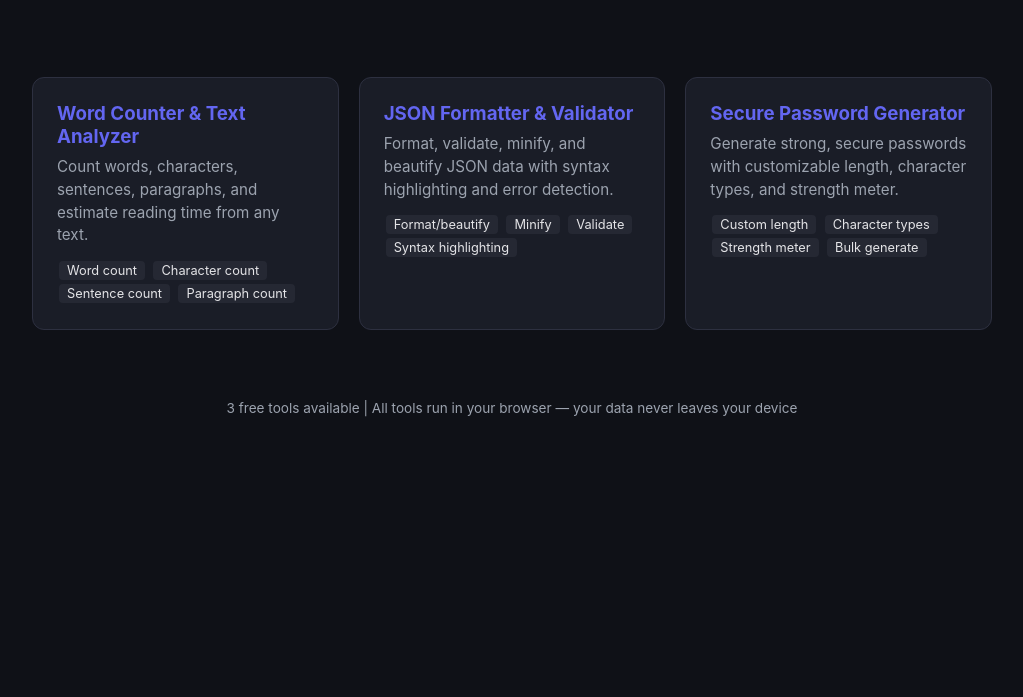
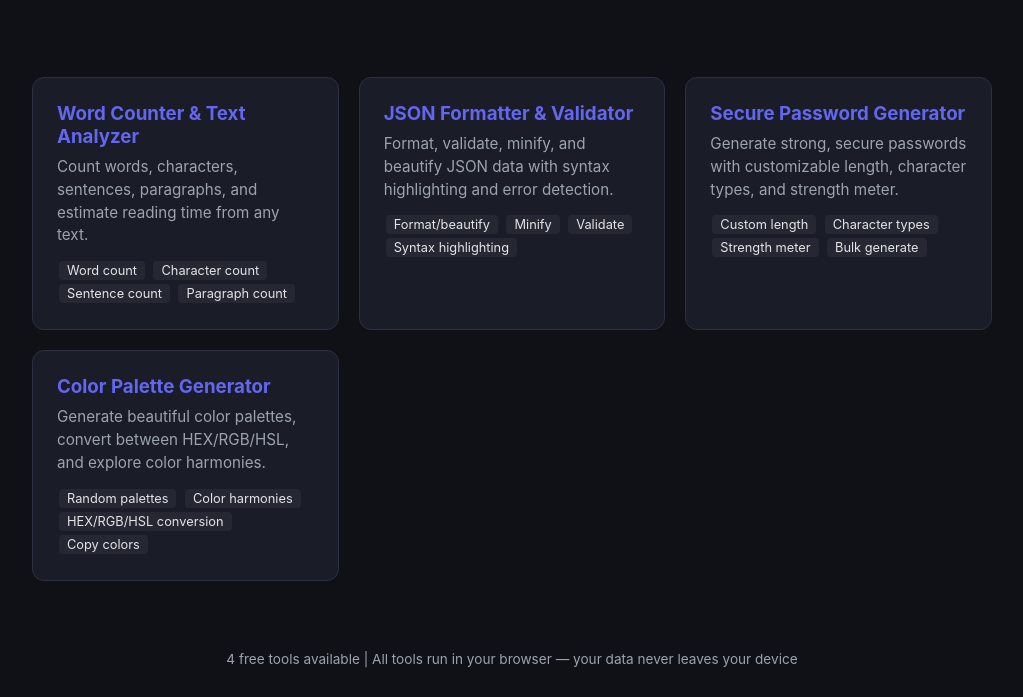
Before and after one commit to TheArtOfSound/autohustle-tools, a plain HTML site: page index.html in a window 1280 px wide. Shown: the part 121-818 px from the top of the page, without its empty margins (128-1151 px from the left). Drawn offline with Linux system fonts and the light colour scheme.

Commit message:
Update index: 4 tools

```diff
--- a/index.html
+++ b/index.html
@@ -57,11 +57,17 @@
                     <div><span style="display:inline-block;background:var(--surface2);padding:2px 8px;border-radius:4px;font-size:0.8em;margin:2px;">Custom length</span> <span style="display:inline-block;background:var(--surface2);padding:2px 8px;border-radius:4px;font-size:0.8em;margin:2px;">Character types</span> <span style="display:inline-block;background:var(--surface2);padding:2px 8px;border-radius:4px;font-size:0.8em;margin:2px;">Strength meter</span> <span style="display:inline-block;background:var(--surface2);padding:2px 8px;border-radius:4px;font-size:0.8em;margin:2px;">Bulk generate</span></div>
                 </a>
 
+                <a href="/color-palette/" class="tool-card">
+                    <h3>Color Palette Generator</h3>
+                    <p>Generate beautiful color palettes, convert between HEX/RGB/HSL, and explore color harmonies.</p>
+                    <div><span style="display:inline-block;background:var(--surface2);padding:2px 8px;border-radius:4px;font-size:0.8em;margin:2px;">Random palettes</span> <span style="display:inline-block;background:var(--surface2);padding:2px 8px;border-radius:4px;font-size:0.8em;margin:2px;">Color harmonies</span> <span style="display:inline-block;background:var(--surface2);padding:2px 8px;border-radius:4px;font-size:0.8em;margin:2px;">HEX/RGB/HSL conversion</span> <span style="display:inline-block;background:var(--surface2);padding:2px 8px;border-radius:4px;font-size:0.8em;margin:2px;">Copy colors</span></div>
+                </a>
+
             </div>
         </div>
     </main>
     <footer>
-        <p>3 free tools available | All tools run in your browser — your data never leaves your device</p>
+        <p>4 free tools available | All tools run in your browser — your data never leaves your device</p>
     </footer>
 </body>
 </html>
```
